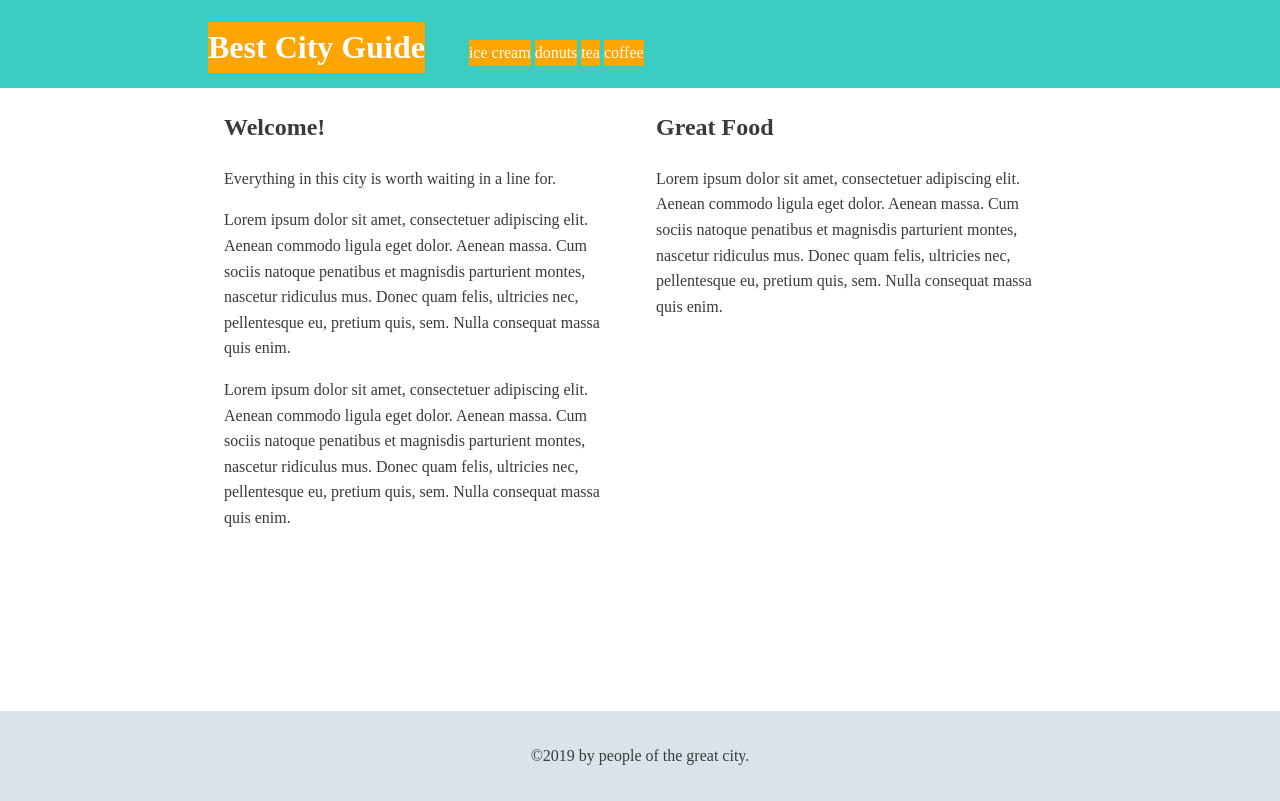
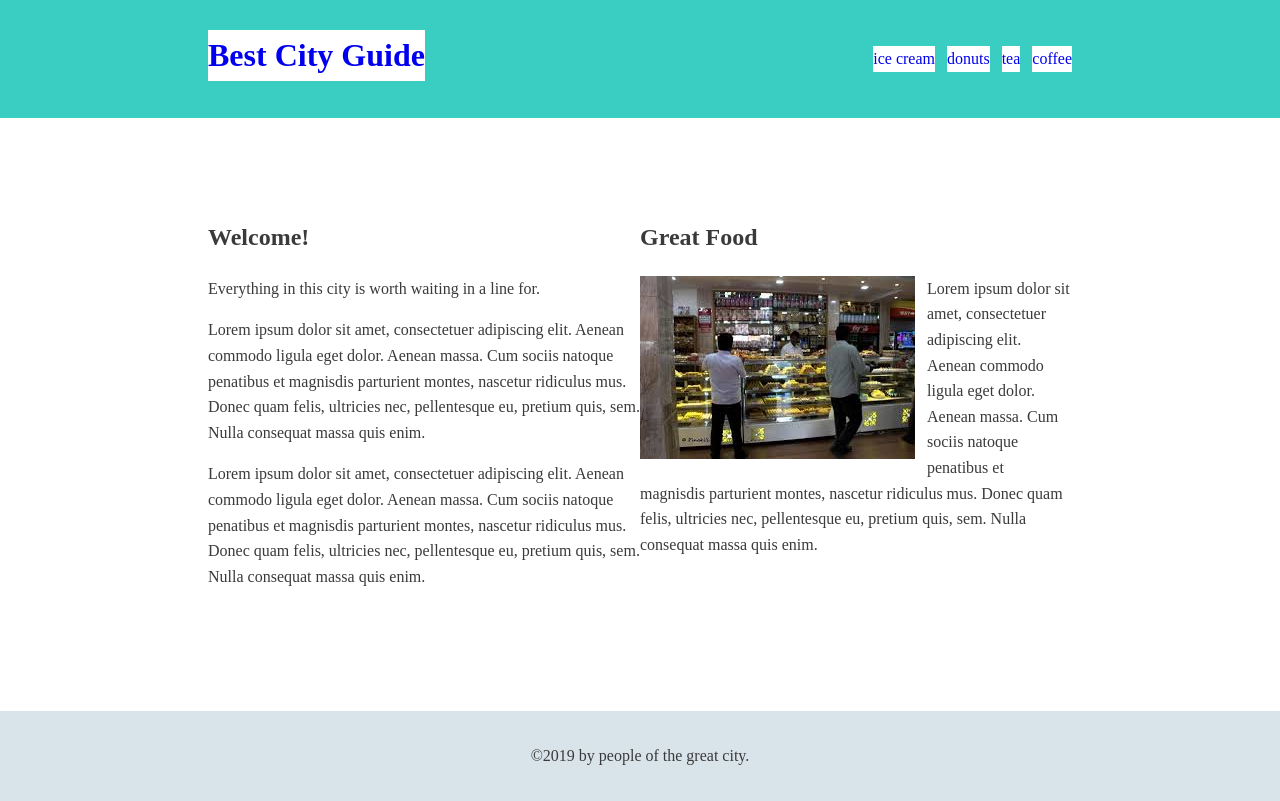
Before and after one commit to qwertyreboot/TreeHouseFEWD-unit2, a plain HTML site: page CSS Layout Basics/index.html in a window 1280 px wide. Drawn offline with Linux system fonts and the light colour scheme.

Commit message:
4.3 completed -- In CSS Layout Basics > Page Layout with the Float Property

```diff
--- a/CSS Layout Basics/css/style.css
+++ b/CSS Layout Basics/css/style.css
@@ -8,8 +8,12 @@ body{
   color: #3a3a3a;
 }
 
+li{
+  list-style-type: none;
+}
+
 a{
-  color: #fff;
+  /* color: #fff; */
   text-decoration: none;
 }
 
@@ -19,7 +23,8 @@ a{
 
 .name,
 .main-nav li{
-  background: orange;
+  background: white;
+  color: black;
   margin-top: 6px;
   margin-bottom: 6px;
   text-align: center;
@@ -32,7 +37,9 @@ a{
 
  .main-header{
    background: #3acec2;
-   padding-top: 1em;
+   padding-top: 1.5em;
+   padding-bottom: 1.5em;
+   margin-bottom: 80px;
  }
 
  .main-footer{
@@ -53,18 +60,56 @@ a{
      width: 70%;
    }
 
-   .name,
+   /* .name,
    .main-nav,
    .main-nav li{
      display: inline-block;
+   } */
+
+   .secondary{
+     margin-bottom: 90px;
    }
 
-   .col {
+   .primary{
+     float: left;
+     width: 50%
+   }
+   .secondary{
+     float: right;
+     width:50%
+   }
+
+
+   .name{
+     float: left;
+   }
+
+   .main-nav{
+     float: right;
+   }
+
+   .main-nav li{
+     float: left;
+     margin-left: 12px;
+   }
+
+   .featuredImg{
+     float: left;
+     padding-right: 12px;
+   }
+
+   .clearfix::after{
+     content: "";
+     display: table;
+     clear: both;
+   }
+
+   /* .col {
      display: inline-block;
      width: 50%;
      margin-right: -4px;
      vertical-align: top;
      padding-left: 1em;
      padding-right: 1em;
-   }
+   } */
  }
--- a/CSS Layout Basics/index.html
+++ b/CSS Layout Basics/index.html
@@ -11,7 +11,7 @@
   <body>
 
     <div class="wrap">
-      <header class="main-header">
+      <header class="main-header clearfix">
         <div class="container">
           <h1 class="name"><a href="#">Best City Guide</a></h1>
           <ul class="main-nav">
@@ -23,7 +23,7 @@
         </div>
       </header>
 
-      <div class="container">
+      <div class="container clearfix">
 
         <div class="primary col">
           <h2>Welcome!</h2>
@@ -44,6 +44,7 @@
 
         <div class="secondary col">
           <h2>Great Food</h2>
+          <img class="featuredImg" src="images/play.jpeg" alt="sweet store">
           <p>
             Lorem ipsum dolor sit amet, consectetuer adipiscing elit. Aenean commodo
             ligula eget dolor. Aenean massa. Cum sociis natoque penatibus et magnisdis
```
Also changed, not shown: CSS Layout Basics/images/greatfood.jpg (added), CSS Layout Basics/images/play.jpeg (added).
